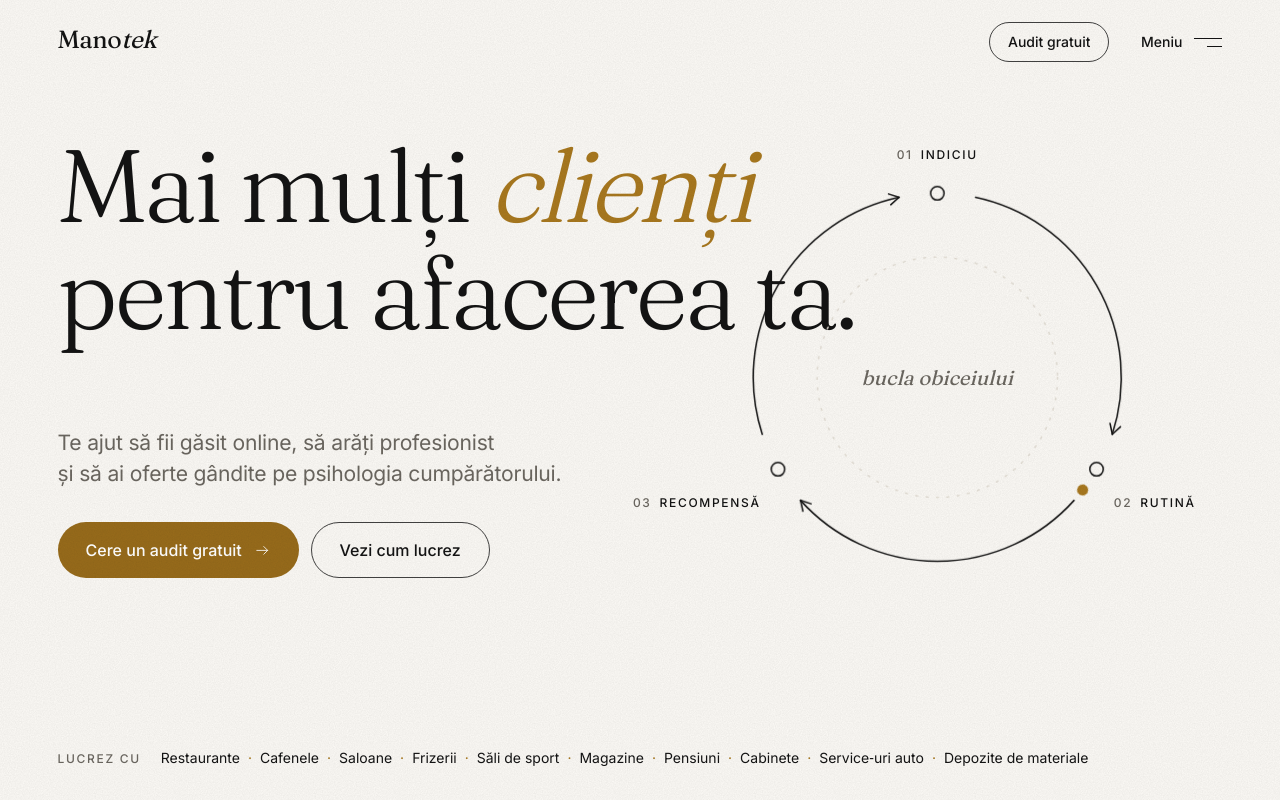
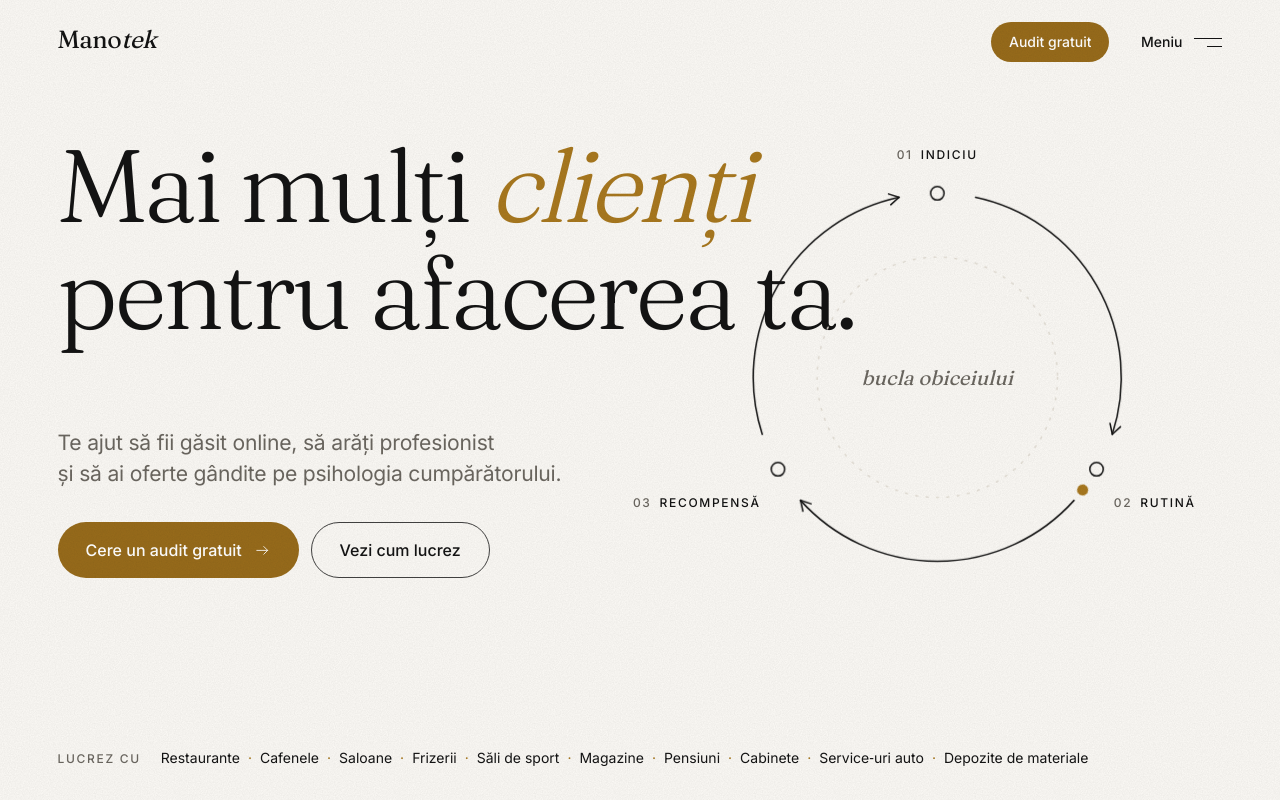
Before and after one commit to ManolacheIoan/manotek-v2, a Next.js app: page / in a window 1280 px wide. Shown: the top 800 px of the page. Built offline with nearby package versions, Linux system fonts and the light colour scheme.

Commit message:
Header: butonul Audit gratuit plin, auriu; fundal aproape opac peste secțiunile închise

```diff
--- a/components/layout/Header.tsx
+++ b/components/layout/Header.tsx
@@ -48,7 +48,7 @@ export function Header() {
       </a>
       <m.header
         className={`fixed inset-x-0 top-0 z-50 border-b transition-[background-color,border-color,backdrop-filter] duration-500 ${
-          solid ? "border-rule/80 bg-paper/80 backdrop-blur-md backdrop-saturate-150" : "border-transparent"
+          solid ? "border-rule/80 bg-paper/95 backdrop-blur-md backdrop-saturate-150" : "border-transparent"
         }`}
         animate={{ y: hidden && !open ? "-101%" : "0%" }}
         transition={{ duration: 0.6, ease: EASE }}
@@ -60,7 +60,7 @@ export function Header() {
           <div className="flex items-center gap-2 sm:gap-6">
             {/* pe ecranele foarte înguste (sub 360px) rămân doar logo-ul și „Meniu” */}
             <span className="max-[359px]:hidden">
-              <Button href={onAudit ? "#cerere" : "/audit-gratuit"} size="sm" variant="outline">
+              <Button href={onAudit ? "#cerere" : "/audit-gratuit"} size="sm">
                 {header.cta}
               </Button>
             </span>
```
